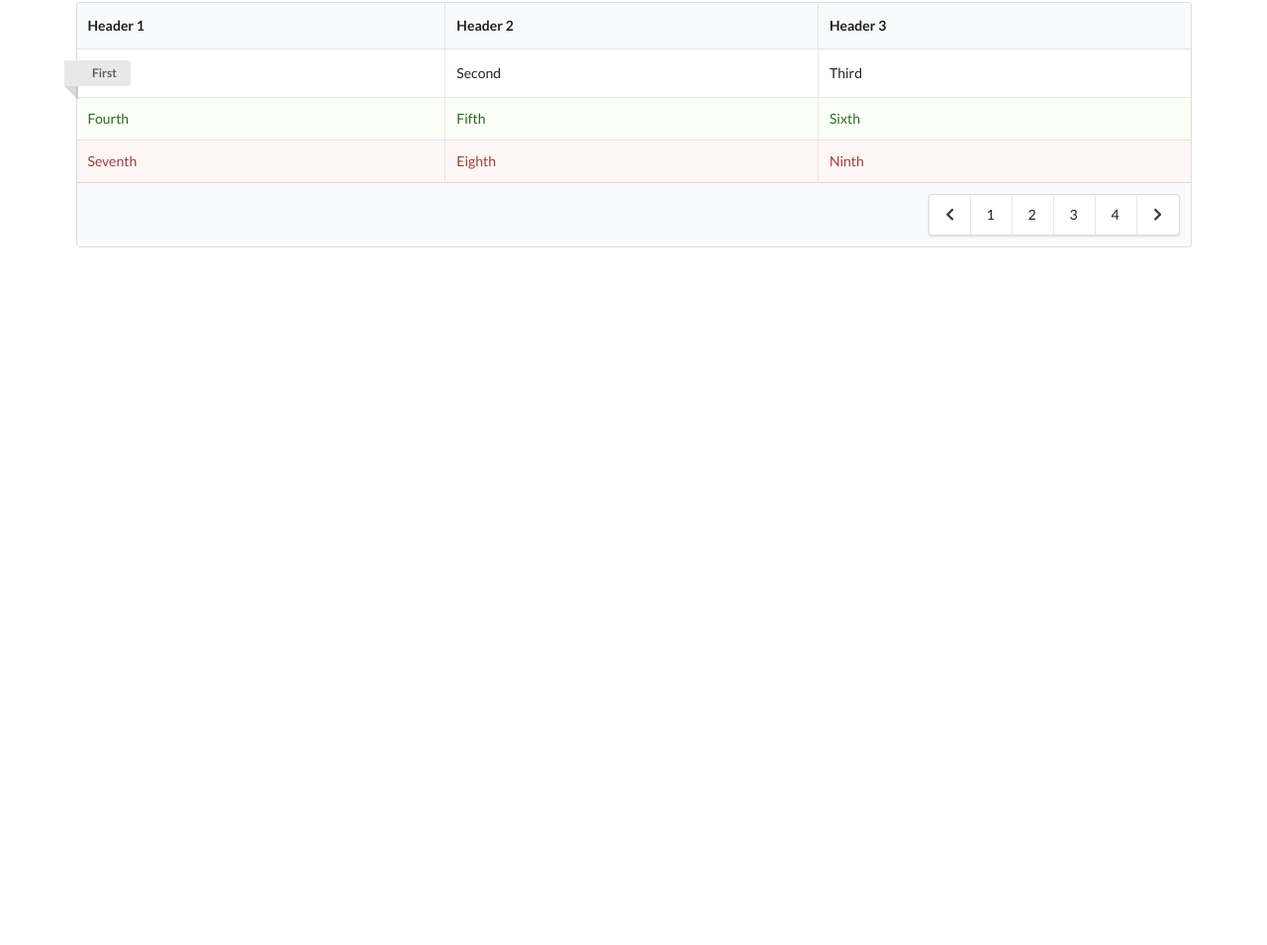
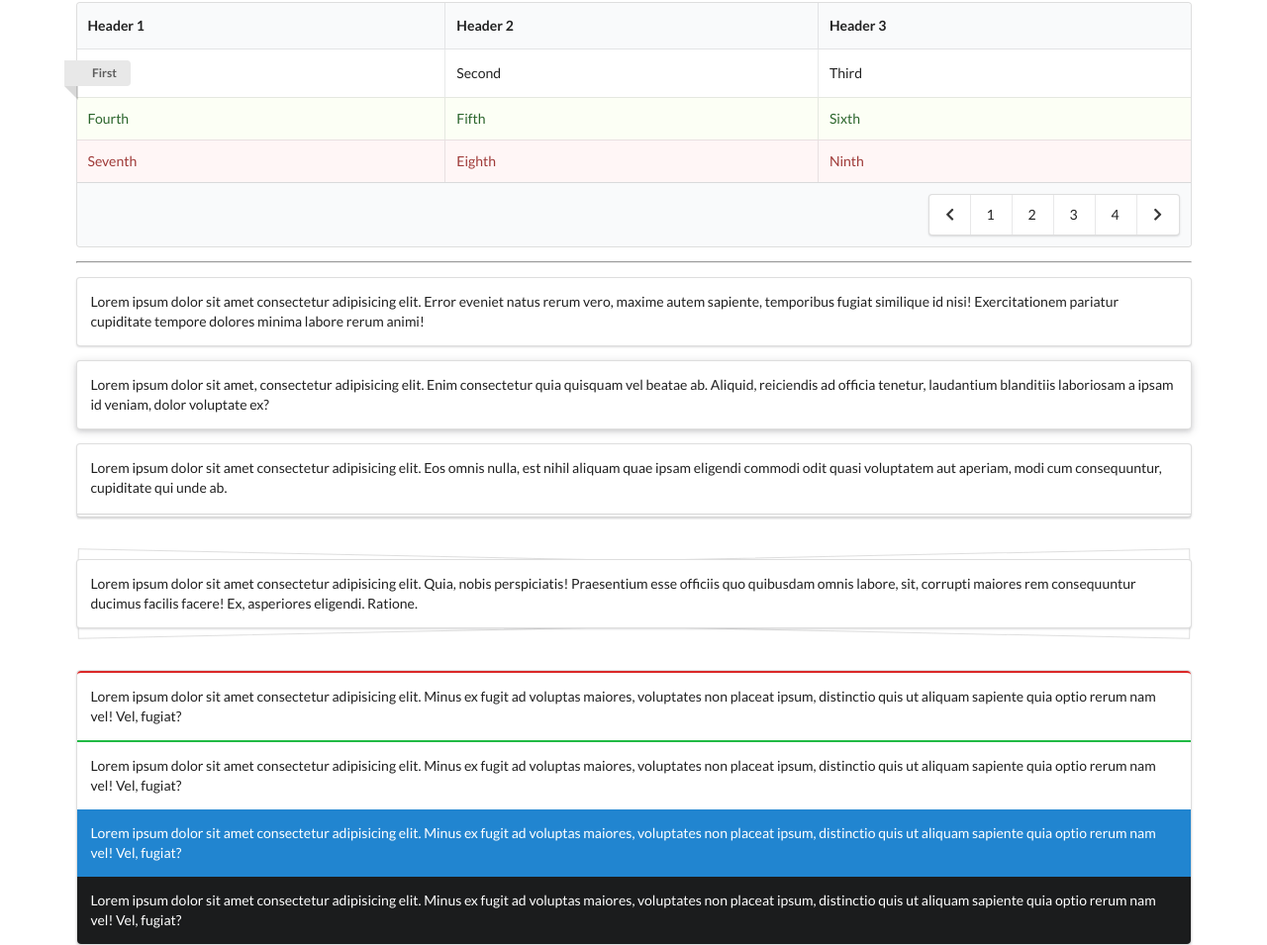
Before and after one commit to vartanbeno/semantic-ui, a plain HTML site: page index.html in a window 1280 px wide. Shown: the part 1925-2880 px from the top of the page at 99% size. Before the commit the page ends 2398 px from the top, so only its background shows below. Drawn offline with nearby package versions, Linux system fonts and the light colour scheme.

Commit message:
segments

```diff
--- a/index.html
+++ b/index.html
@@ -5,7 +5,7 @@
         <title>Semantic UI Sandbox</title>
         <link rel="stylesheet" href="https://cdnjs.cloudflare.com/ajax/libs/semantic-ui/2.3.3/semantic.min.css">
     </head>
-    <body style="height: 300%;">
+    <body>
         <div class="ui container">
 
             <!-- headers -->
@@ -267,6 +267,40 @@
                 </tfoot>
             </table>
 
+            <hr>
+
+            <!-- segments -->
+            <div class="ui segment">
+                <p>Lorem ipsum dolor sit amet consectetur adipisicing elit. Error eveniet natus rerum vero, maxime autem sapiente, temporibus fugiat similique id nisi! Exercitationem pariatur cupiditate tempore dolores minima labore rerum animi!</p>
+            </div>
+
+            <div class="ui raised segment">
+                <p>Lorem ipsum dolor sit amet, consectetur adipisicing elit. Enim consectetur quia quisquam vel beatae ab. Aliquid, reiciendis ad officia tenetur, laudantium blanditiis laboriosam a ipsam id veniam, dolor voluptate ex?</p>
+            </div>
+
+            <div class="ui stacked segment">
+                <p>Lorem ipsum dolor sit amet consectetur adipisicing elit. Eos omnis nulla, est nihil aliquam quae ipsam eligendi commodi odit quasi voluptatem aut aperiam, modi cum consequuntur, cupiditate qui unde ab.</p>
+            </div>
+
+            <div class="ui piled segment">
+                <p>Lorem ipsum dolor sit amet consectetur adipisicing elit. Quia, nobis perspiciatis! Praesentium esse officiis quo quibusdam omnis labore, sit, corrupti maiores rem consequuntur ducimus facilis facere! Ex, asperiores eligendi. Ratione.</p>
+            </div>
+
+            <div class="ui segments">
+                <div class="ui red segment">
+                    <p>Lorem ipsum dolor sit amet consectetur adipisicing elit. Minus ex fugit ad voluptas maiores, voluptates non placeat ipsum, distinctio quis ut aliquam sapiente quia optio rerum nam vel! Vel, fugiat?</p>
+                </div>
+                <div class="ui green segment">
+                    <p>Lorem ipsum dolor sit amet consectetur adipisicing elit. Minus ex fugit ad voluptas maiores, voluptates non placeat ipsum, distinctio quis ut aliquam sapiente quia optio rerum nam vel! Vel, fugiat?</p>
+                </div>
+                <div class="ui blue inverted segment">
+                    <p>Lorem ipsum dolor sit amet consectetur adipisicing elit. Minus ex fugit ad voluptas maiores, voluptates non placeat ipsum, distinctio quis ut aliquam sapiente quia optio rerum nam vel! Vel, fugiat?</p>
+                </div>
+                <div class="ui inverted black segment">
+                    <p>Lorem ipsum dolor sit amet consectetur adipisicing elit. Minus ex fugit ad voluptas maiores, voluptates non placeat ipsum, distinctio quis ut aliquam sapiente quia optio rerum nam vel! Vel, fugiat?</p>
+                </div>
+            </div>
+
         </div>
         <script type="text/javascript" src="https://cdnjs.cloudflare.com/ajax/libs/semantic-ui/2.3.3/semantic.min.js"></script>
     </body>
```
